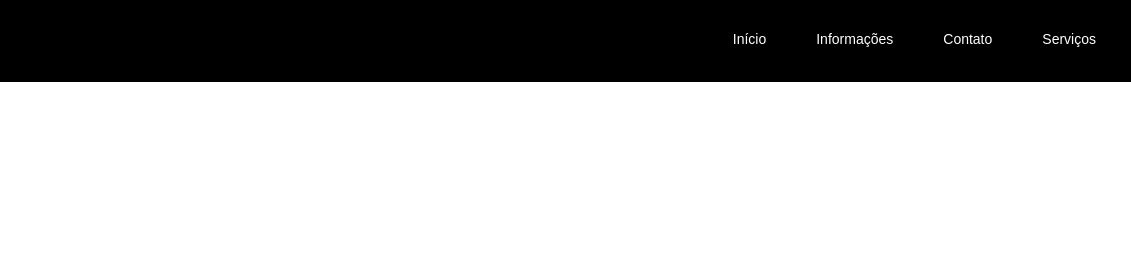
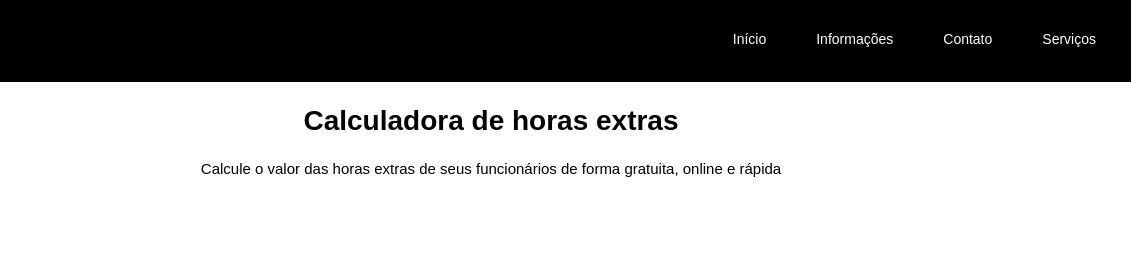
Before and after one commit to DaviAndrade20/Calculadora-hora-extra, a plain HTML site: page index.html in a window 1280 px wide. Shown: the top 280 px of the page, 149-1280 px from the left. Drawn offline with Linux system fonts and the light colour scheme.

Commit message:
Eu realizei a inclusão de um <h2> e um <p> no centro da página que introduzirão a calculadora.

```diff
--- a/index.html
+++ b/index.html
@@ -50,6 +50,18 @@
             justify-content: center;
             align-items: center;
         }
+        .introduction  {
+           text-align: center;
+
+        }
+        h2 {
+           font-size: 28px;
+        }
+
+        .introduction p {
+            font-size: 15px;
+            margin-top: 5px;
+        }
 
     </style>
 </head>
@@ -66,7 +78,10 @@
         </nav>
     </header>
     <main>
-
+        <div class="introduction">
+      <h2>Calculadora de horas extras</h2>
+      <p>Calcule o valor das horas extras de seus funcionários de forma gratuita, online e rápida</p>
+      </div>
     </main>
     <footer>
         <p>
```
